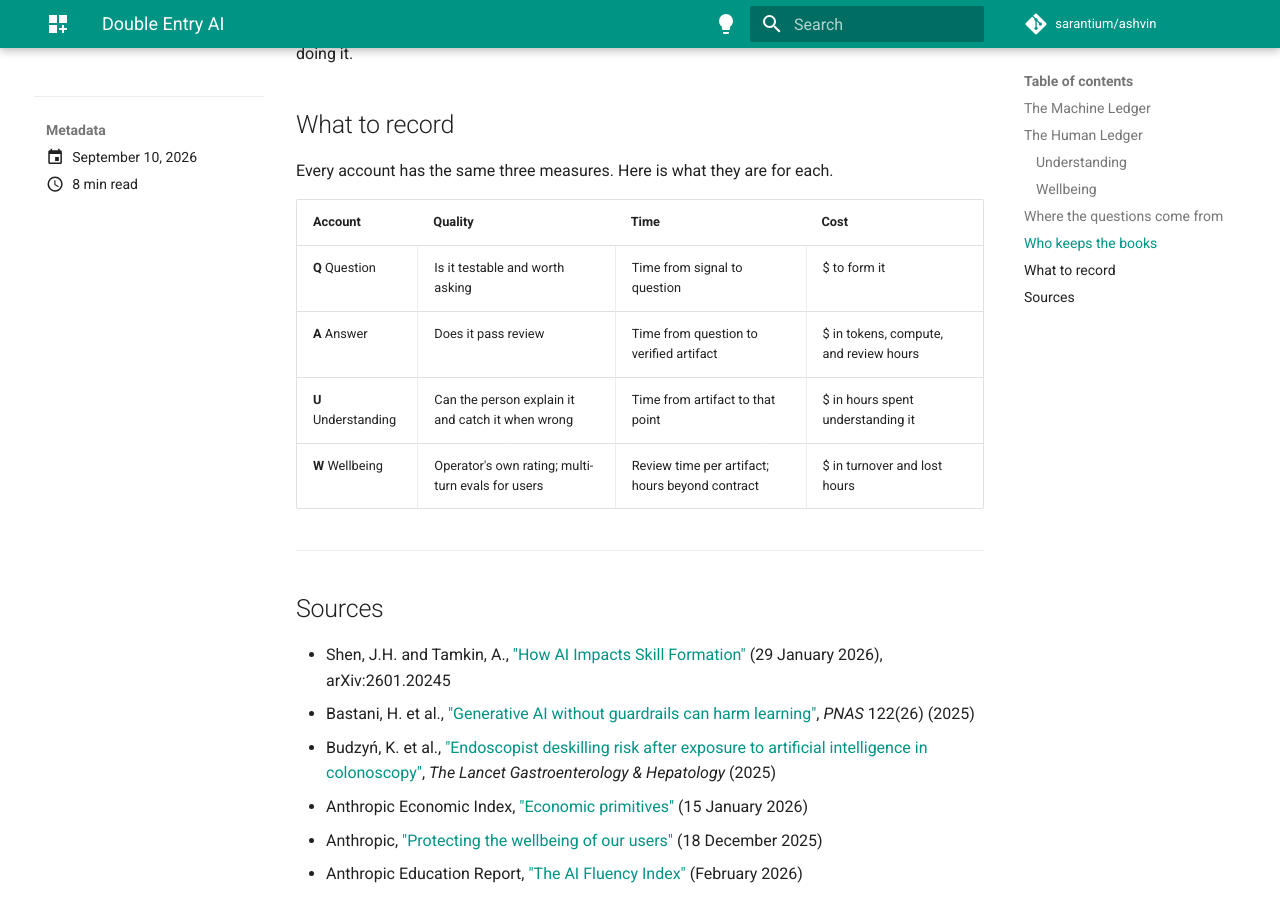
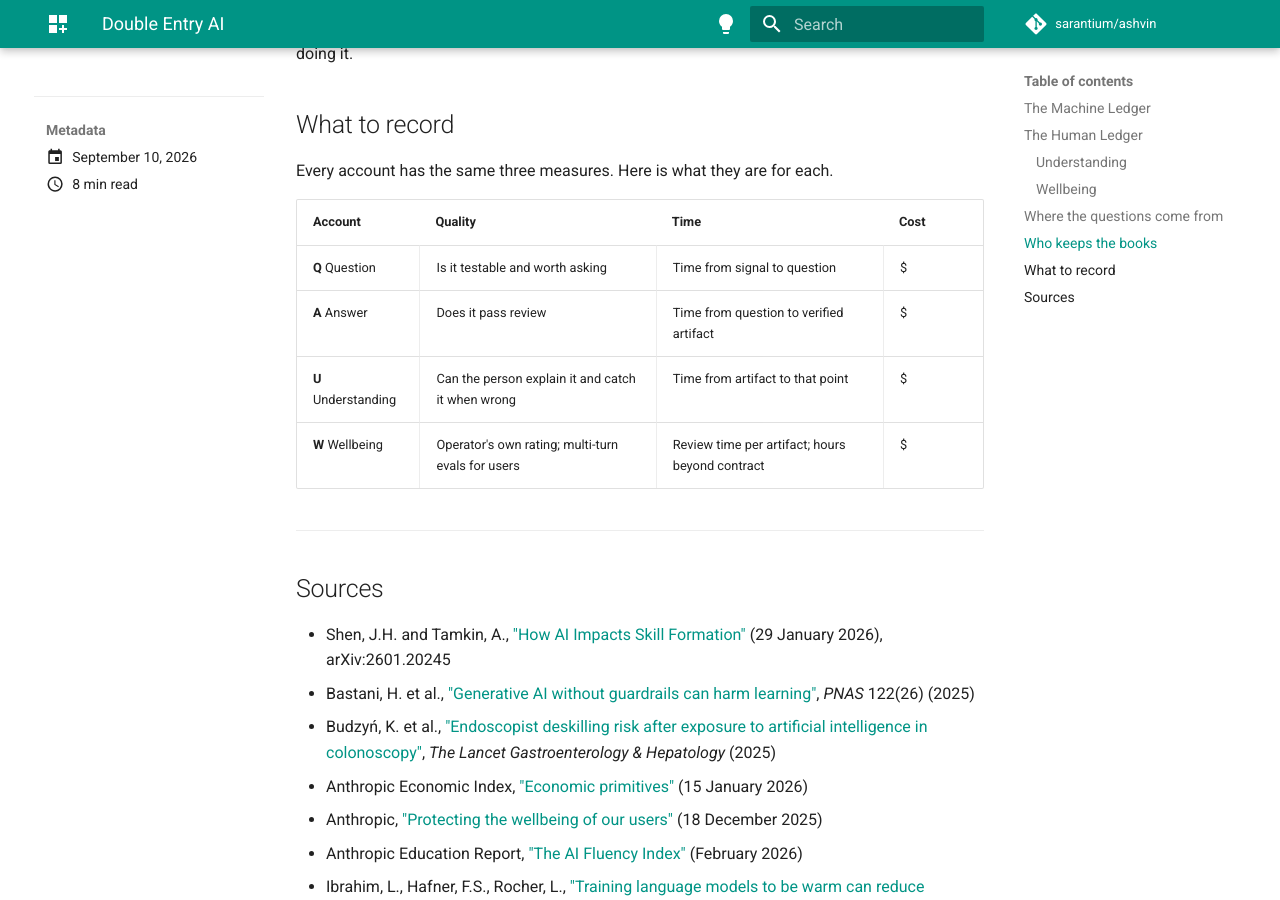
Before and after one commit to sarantium/ashvin, an MkDocs documentation site: the page built from docs/blog/posts/2026-09-10.md, in a window 1280 px wide and 900 px high, scrolled down 5079 px. Built offline with MkDocs 1.6.1 and Material for MkDocs 9.7.7, drawn with Linux system fonts in a browser that asks for light colours; comment, search, counter and statistics services are not loaded.

Commit message:
📝 blog: Double Entry AI — cost column to $

```diff
--- a/docs/blog/posts/2026-09-10.md
+++ b/docs/blog/posts/2026-09-10.md
@@ -88,10 +88,10 @@
 
 | Account | Quality | Time | Cost |
 |---|---|---|---|
-| **Q** Question | Is it testable and worth asking | Time from signal to question | $ to form it |
-| **A** Answer | Does it pass review | Time from question to verified artifact | $ in tokens, compute, and review hours |
-| **U** Understanding | Can the person explain it and catch it when wrong | Time from artifact to that point | $ in hours spent understanding it |
-| **W** Wellbeing | Operator's own rating; multi-turn evals for users | Review time per artifact; hours beyond contract | $ in turnover and lost hours |
+| **Q** Question | Is it testable and worth asking | Time from signal to question | $ |
+| **A** Answer | Does it pass review | Time from question to verified artifact | $ |
+| **U** Understanding | Can the person explain it and catch it when wrong | Time from artifact to that point | $ |
+| **W** Wellbeing | Operator's own rating; multi-turn evals for users | Review time per artifact; hours beyond contract | $ |
 
 ---
 
```
